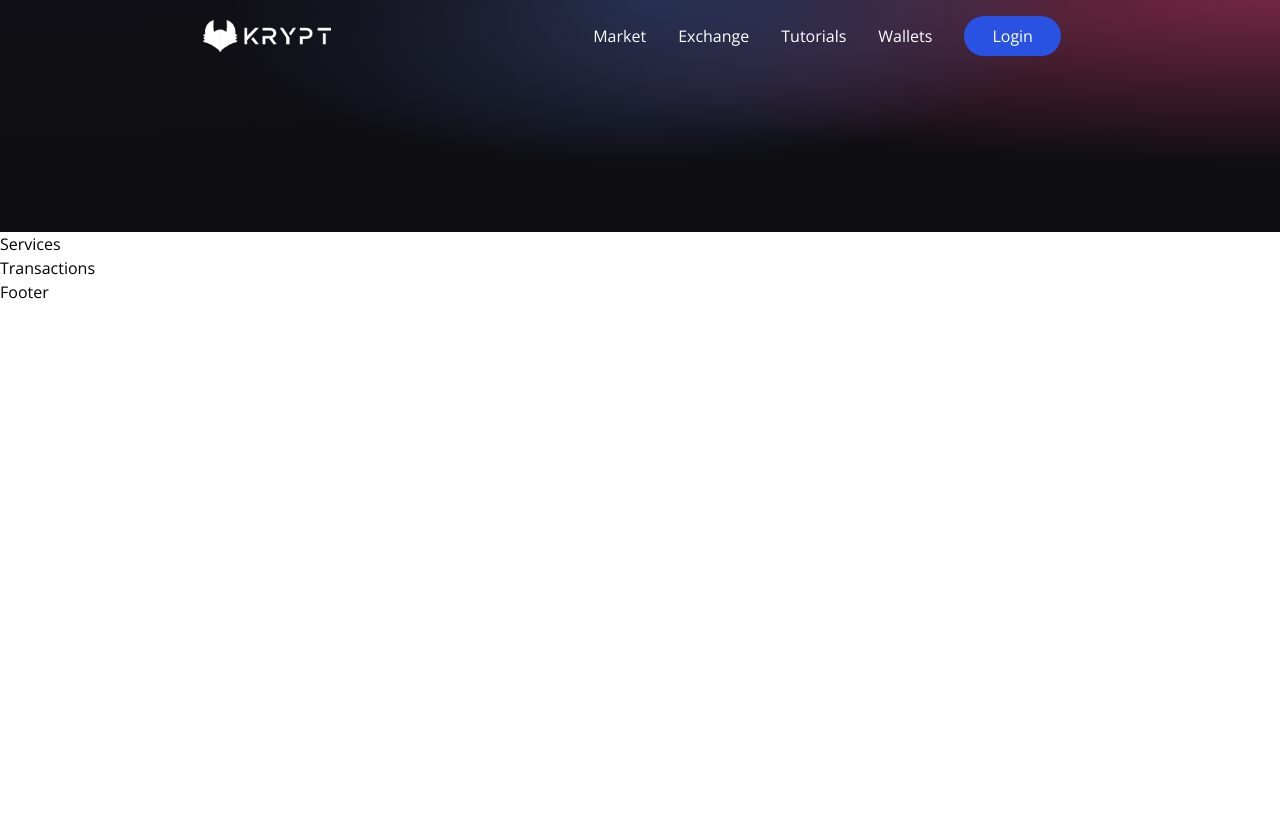
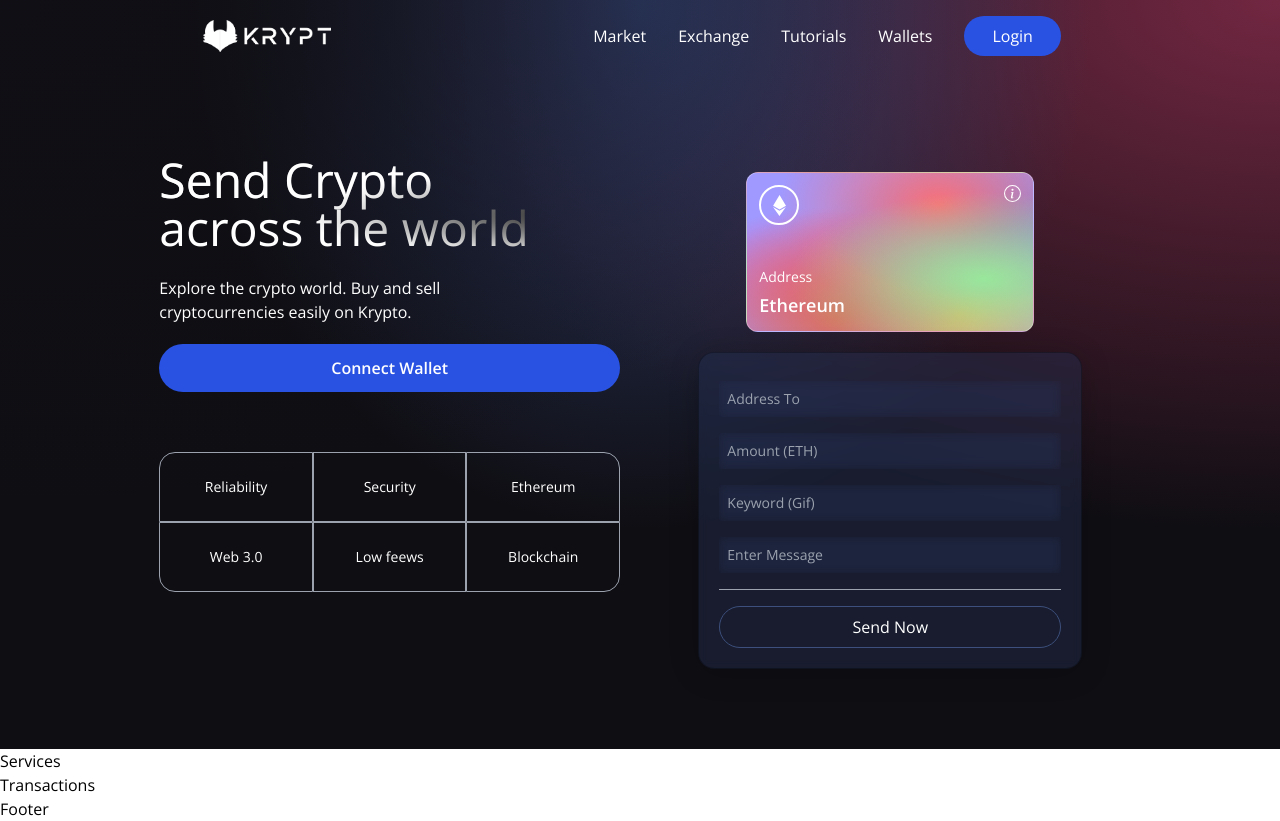
Before and after one commit to amirnz026/web3.0, a React (Vite) app in the folder client/: page / in a window 1280 px wide. Before the commit the page ends 800 px from the top, so only its background shows below. Built offline with nearby package versions, Linux system fonts and the light colour scheme.

Commit message:
feat: added header (welcome) section of the main page

```diff
--- a/client/src/components/Welcome.jsx
+++ b/client/src/components/Welcome.jsx
@@ -4,11 +4,105 @@
 
 import { Loader } from "./";
 
+const commonStyles =
+  "min-h-[70px] sm:px-0 px-2 sm:min-w-[120px] flex justify-center items-center border-[0.5px] border-gray-400 text-sm font-light text-white";
+const Input = ({ placeholder, name, type, value, handleChange }) => (
+  <input
+    placeholder={placeholder}
+    type={type}
+    step="0.0001"
+    value={value}
+    onChange={(e) => handleChange(e, name)}
+    className="my-2 w-full rounded-sm p-2 outline-none bg-transparent text-white border-none text-sm white-glassmorphism"
+  />
+);
+
 const Welcome = () => {
+  const connectWallet = () => {};
+  const handleSubmit = () => {};
   return (
     <div className="flex w-full justify-center items-center">
       <div className="flex md:flex-row flex-col items-start justify-between md:p-20 py-12 px-4">
-        <div className="flex flex-1 justify-start flex-col md:mr-10"></div>
+        <div className="flex flex-1 justify-start flex-col md:mr-10">
+          <h1 className="text-3xl sm:text-5xl text-white text-gradient py-1">
+            Send Crypto <br /> across the world
+          </h1>
+          <p className="text-left mt-5 text-white font-light md:w-9/12 w-11/12 text-base">
+            Explore the crypto world. Buy and sell cryptocurrencies easily on
+            Krypto.
+          </p>
+          <button
+            type="button"
+            onClick={connectWallet}
+            className="flex flex-row justify-center items-center my-5 bg-[#2952e3] p-3 rounded-full cursor-pointer hover:bg-[#2546bd]"
+          >
+            <p className="text-white text-base font-semibold">Connect Wallet</p>
+          </button>
+          <div className="grid sm:grid-cols-3 grid-cols-2 w-full mt-10">
+            <div className={`rounded-tl-2xl ${commonStyles}`}>Reliability</div>
+            <div className={commonStyles}>Security</div>
+            <div className={`rounded-tr-2xl ${commonStyles}`}>Ethereum</div>
+            <div className={`rounded-bl-2xl ${commonStyles}`}>Web 3.0</div>
+            <div className={commonStyles}>Low feews</div>
+            <div className={`rounded-br-2xl ${commonStyles}`}>Blockchain</div>
+          </div>
+        </div>
+        <div className="flex flex-col flex-1 items-center justify-start w-full md:mt-0 mt-10">
+          <div className="p-3 justify-end items-start flex-col rounded-xl h-40 sm:w-72 w-full my-5 eth-card white-glassmorphism">
+            <div className="flex justify-between flex-col w-full h-full">
+              <div className="flex justify-between items-start">
+                <div className="w-10 h-10 rounded-full border-2 border-white flex justify-center items-center">
+                  <SiEthereum fontSize={21} color="#fff" />
+                </div>
+                <BsInfoCircle fontSize={17} color="#fff" />
+              </div>
+              <div>
+                <p className="text-white font-light text-sm">Address</p>
+                <p className="text-white font-semibold text-lg mt-1">
+                  Ethereum
+                </p>
+              </div>
+            </div>
+          </div>
+          <div className="p-5 sm:w-96 w-full flex flex-col justify-start items-center blue-glassmorphism">
+            <Input
+              placeholder="Address To"
+              name="addressTo"
+              type="text"
+              handleChange={() => {}}
+            />
+            <Input
+              placeholder="Amount (ETH)"
+              name="amount"
+              type="number"
+              handleChange={() => {}}
+            />
+            <Input
+              placeholder="Keyword (Gif)"
+              name="addressTo"
+              type="text"
+              handleChange={() => {}}
+            />
+            <Input
+              placeholder="Enter Message"
+              name="message"
+              type="text"
+              handleChange={() => {}}
+            />
+            <div className="h-[1px] w-full bg-gray-400 my-2" />
+            {false ? (
+              <Loader />
+            ) : (
+              <button
+                type="button"
+                onClick={handleSubmit}
+                className="text-white w-full mt-2 border-[1px] p-2 border-[#3d4f7c] rounded-full cursor-pointer"
+              >
+                Send Now
+              </button>
+            )}
+          </div>
+        </div>
       </div>
     </div>
   );
```
